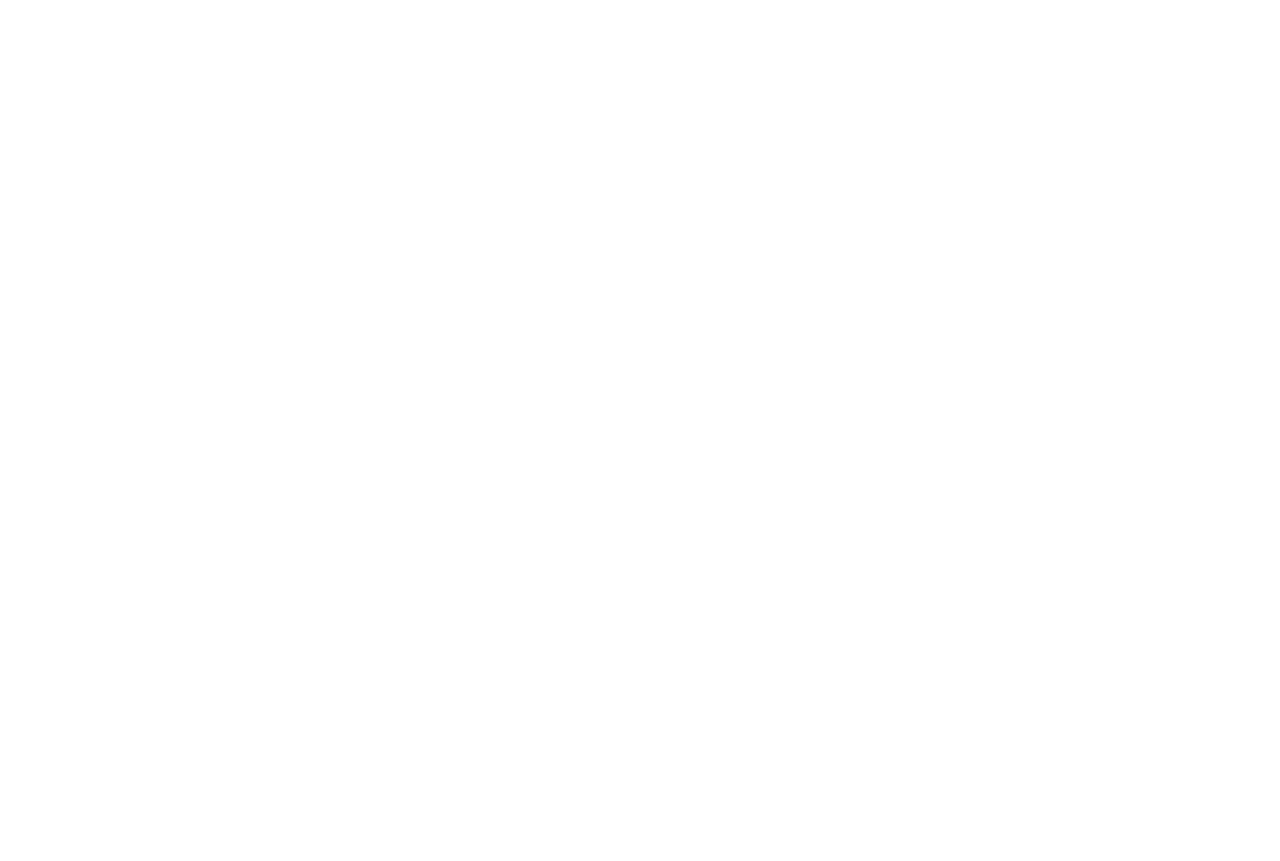
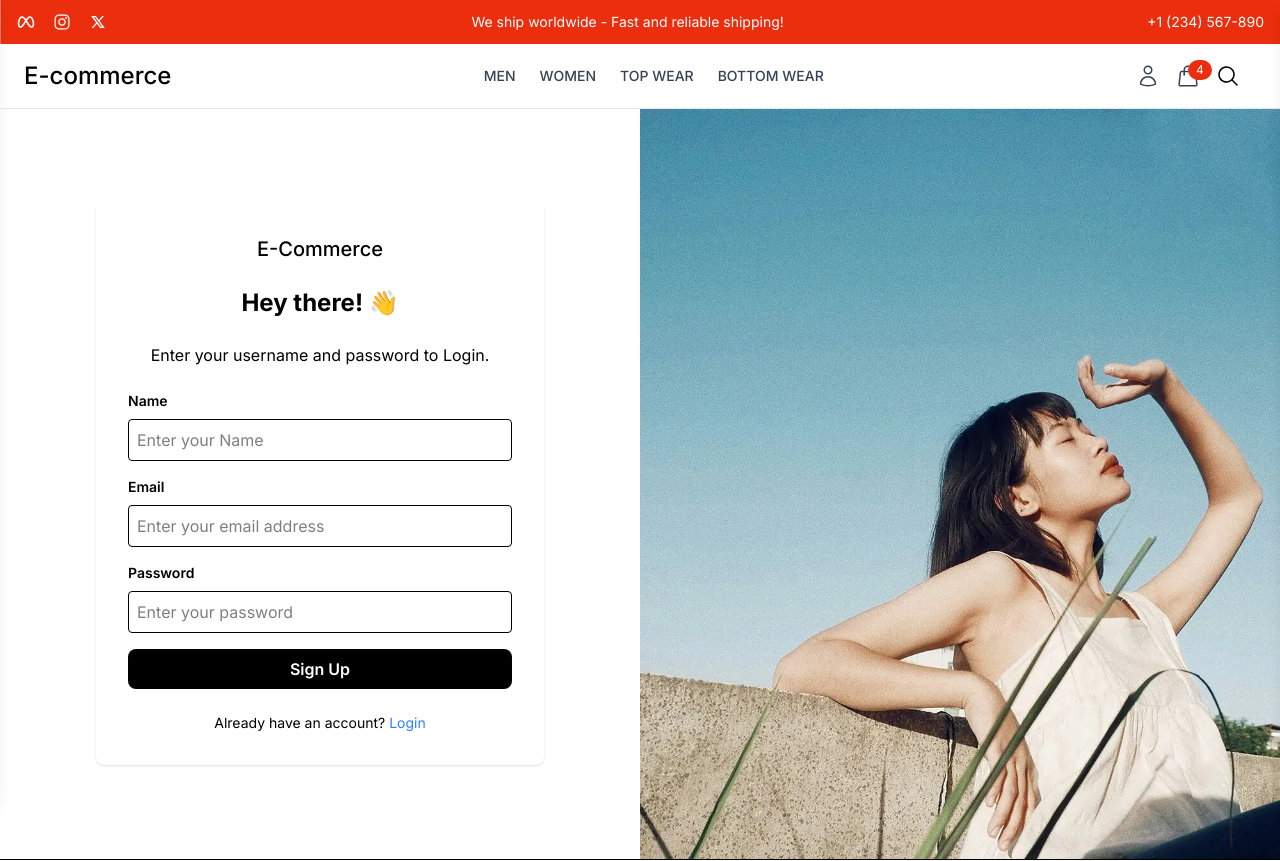
Before and after one commit to tayo8967/e-commerce-mern, a React (Vite) app in the folder frontend/: page /register in a window 1280 px wide. Before the commit this address had no page. Shown: the top 861 px of the page. Before the commit the page ends 800 px from the top, so only its background shows below. Built offline with nearby package versions, Linux system fonts and the light colour scheme.

Commit message:
feat: Add Login and Register pages; update routing in App component

```diff
--- a/frontend/src/App.jsx
+++ b/frontend/src/App.jsx
@@ -2,6 +2,8 @@
 import UserLayout from "./components/Layout/UserLayout";
 import Home from "./pages/Home";
 import { Toaster } from "sonner";
+import Login from "./pages/Login";
+import Register from "./pages/Register";
 
 const App = () => {
     return (
@@ -10,6 +12,8 @@
             <Routes>
                 <Route path="/" element={<UserLayout />}>
                     <Route index element={<Home />} />
+                    <Route path="login" element={<Login />} />
+                    <Route path="register" element={<Register />} />
                 </Route>
                 <Route>{/* Admin Layout */}</Route>
             </Routes>
--- a/frontend/src/components/Layout/Hero.jsx
+++ b/frontend/src/components/Layout/Hero.jsx
@@ -15,7 +15,7 @@
                         Vacation <br /> Ready
                     </h1>
                     <p className="text-sm tracking-tighter md:text-lg mb-6">
-                        Explore out vacation-ready outfits with fast worldwide
+                        Explore our vacation-ready outfits with fast worldwide
                         shipping.
                     </p>
                     <Link
--- /dev/null
+++ b/frontend/src/pages/Login.jsx
@@ -0,0 +1,82 @@
+import { useState } from "react";
+import { Link } from "react-router-dom";
+import login from "../assets/login.webp";
+
+const Login = () => {
+    const [email, setEmail] = useState("");
+    const [password, setPassword] = useState("");
+
+    const handleSubmit = (e) => {
+        e.preventDefault();
+        console.log("User Login: ", { email, password });
+    };
+
+    return (
+        <div className="flex">
+            <div className="w-full md:w-1/2 flex flex-col justify-center items-center p-8 md:p-12">
+                <form
+                    onSubmit={handleSubmit}
+                    className="w-full max-w-md bg-white p-8 rounded-lg border-collapse shadow-sm"
+                >
+                    <div className="flex justify-center mb-6">
+                        <h2 className="text-xl font-medium">E-Commerce</h2>
+                    </div>
+                    <h2 className="text-2xl font-bold text-center mb-6">
+                        Hey there! 👋
+                    </h2>
+                    <p className="text-center mb-6">
+                        Enter your username and password to Login.
+                    </p>
+                    <div className="mb-4">
+                        <label className="block text-sm font-semibold mb-2">
+                            Email
+                        </label>
+                        <input
+                            type="email"
+                            value={email}
+                            onChange={(e) => setEmail(e.target.value)}
+                            className="w-full p-2 border rounded"
+                            placeholder="Enter your email address"
+                        />
+                    </div>
+                    <div className="mb-4">
+                        <label className="block text-sm font-semibold mb-2">
+                            Password
+                        </label>
+                        <input
+                            type="password"
+                            value={password}
+                            onChange={(e) => setPassword(e.target.value)}
+                            className="w-full p-2 border rounded"
+                            placeholder="Enter your password"
+                        />
+                    </div>
+                    <button
+                        type="submit"
+                        className="w-full bg-black text-white p-2 rounded-lg font-semibold hover:bg-gray-800 transition"
+                    >
+                        Sign In
+                    </button>
+                    <p className="mt-6 text-center text-sm">
+                        Don't have an account?{" "}
+                        <Link to="/register" className="text-blue-500">
+                            Register
+                        </Link>
+                    </p>
+                </form>
+            </div>
+
+            <div className="hidden md:block w-1/2 bg-gray-800">
+                <div className="h-full flex flex-col justify-center items-center">
+                    <img
+                        src={login}
+                        alt="Login to Account"
+                        className="h-[750px] w-full object-cover"
+                    />
+                </div>
+            </div>
+        </div>
+    );
+};
+
+export default Login;
--- /dev/null
+++ b/frontend/src/pages/Register.jsx
@@ -0,0 +1,95 @@
+import { useState } from "react";
+import { Link } from "react-router-dom";
+import register from "../assets/register.webp";
+
+const Register = () => {
+    const [name, setName] = useState("");
+    const [email, setEmail] = useState("");
+    const [password, setPassword] = useState("");
+
+    const handleSubmit = (e) => {
+        e.preventDefault();
+        console.log("User Registered: ", { name, email, password });
+    };
+
+    return (
+        <div className="flex">
+            <div className="w-full md:w-1/2 flex flex-col justify-center items-center p-8 md:p-12">
+                <form
+                    onSubmit={handleSubmit}
+                    className="w-full max-w-md bg-white p-8 rounded-lg border-collapse shadow-sm"
+                >
+                    <div className="flex justify-center mb-6">
+                        <h2 className="text-xl font-medium">E-Commerce</h2>
+                    </div>
+                    <h2 className="text-2xl font-bold text-center mb-6">
+                        Hey there! 👋
+                    </h2>
+                    <p className="text-center mb-6">
+                        Enter your username and password to Login.
+                    </p>
+                    <div className="mb-4">
+                        <label className="block text-sm font-semibold mb-2">
+                            Name
+                        </label>
+                        <input
+                            type="text"
+                            value={name}
+                            onChange={(e) => setName(e.target.value)}
+                            className="w-full p-2 border rounded"
+                            placeholder="Enter your Name"
+                        />
+                    </div>
+                    <div className="mb-4">
+                        <label className="block text-sm font-semibold mb-2">
+                            Email
+                        </label>
+                        <input
+                            type="email"
+                            value={email}
+                            onChange={(e) => setEmail(e.target.value)}
+                            className="w-full p-2 border rounded"
+                            placeholder="Enter your email address"
+                        />
+                    </div>
+                    <div className="mb-4">
+                        <label className="block text-sm font-semibold mb-2">
+                            Password
+                        </label>
+                        <input
+                            type="password"
+                            value={password}
+                            onChange={(e) => setPassword(e.target.value)}
+                            className="w-full p-2 border rounded"
+                            placeholder="Enter your password"
+                        />
+                    </div>
+                    <button
+                        type="submit"
+                        className="w-full bg-black text-white p-2 rounded-lg font-semibold hover:bg-gray-800 transition"
+                    >
+                        Sign Up
+                    </button>
+                    <p className="mt-6 text-center text-sm">
+                        Already have an account?{" "}
+                        <Link to="/login" className="text-blue-500">
+                            Login
+                        </Link>
+                    </p>
+                </form>
+            </div>
+
+            <div className="hidden md:block w-1/2 bg-gray-800">
+                <div className="h-full flex flex-col justify-center items-center">
+                    <img
+                        src={register}
+                        alt="Login to Account"
+                        className="h-[750px] w-full object-cover"
+                    />
+                </div>
+            </div>
+        </div>
+    );
+};
+
+export default Register;
```
